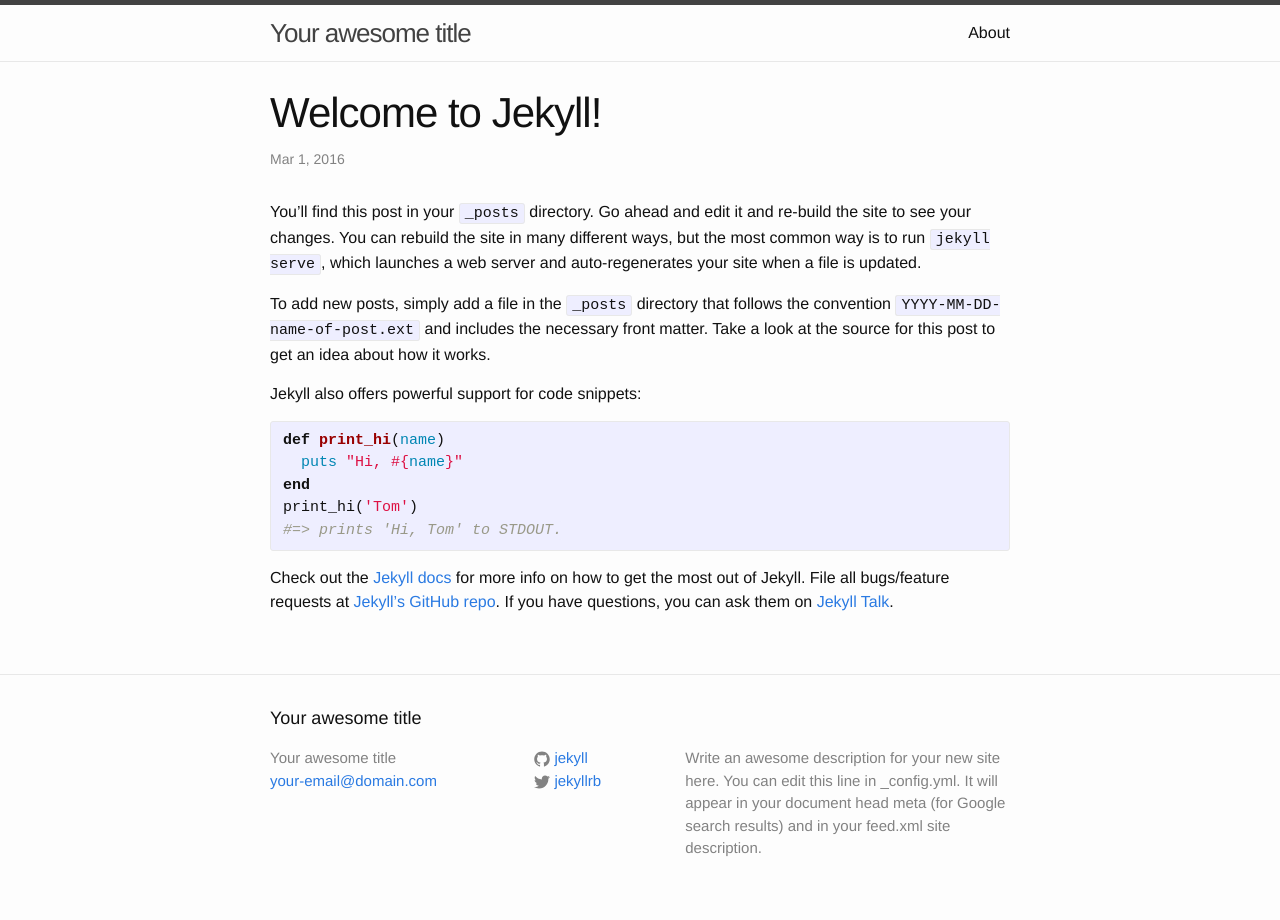
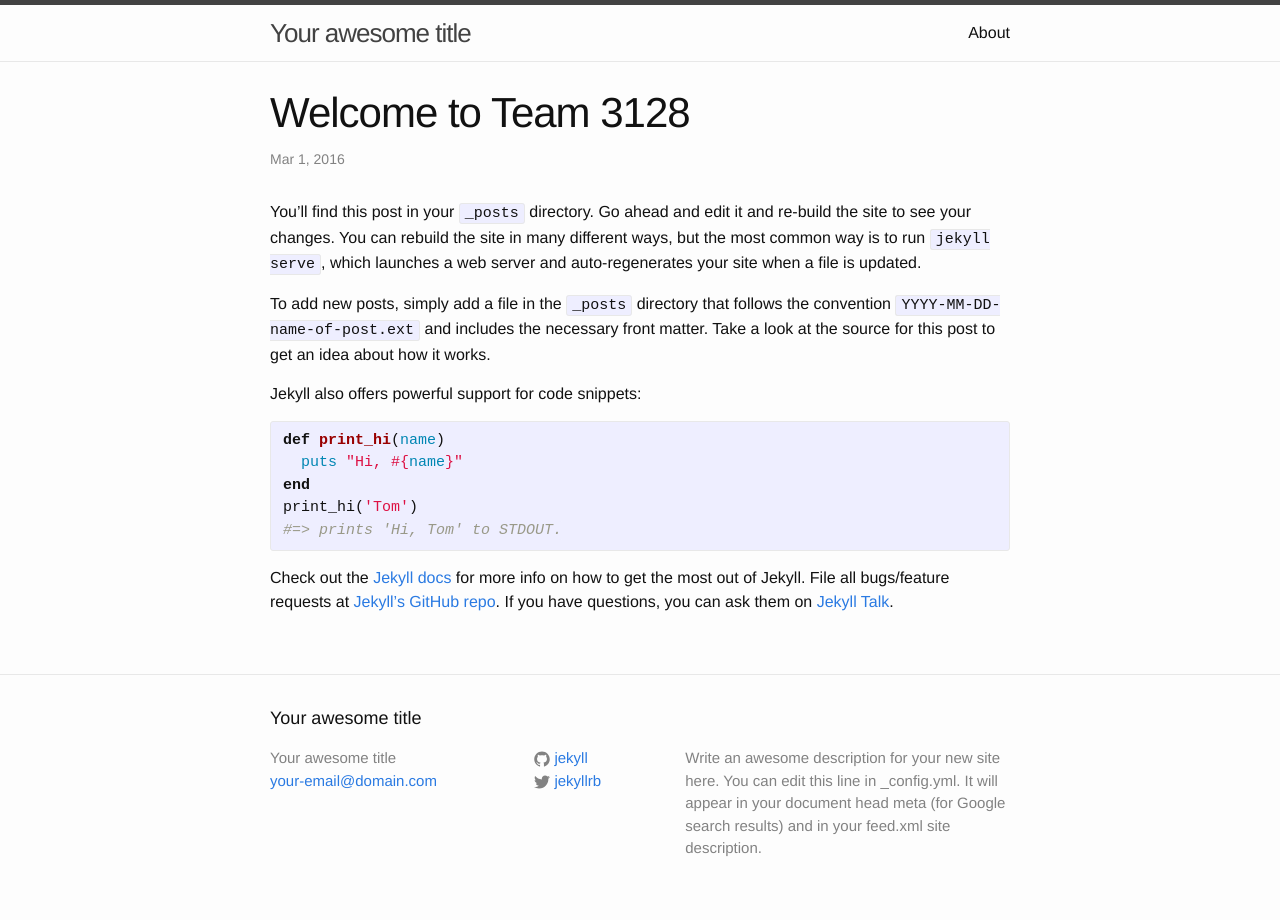
Before and after one commit to uynitsuj/team3128.github.io, a Jekyll site: the page built from _posts/2016-03-01-welcome-to-jekyll.markdown, in a window 1280 px wide. Built offline with Jekyll 4.4.1, drawn with Linux system fonts in a browser that asks for light colours.

Commit message:
Update 2016-03-01-welcome-to-jekyll.markdown

```diff
--- a/_posts/2016-03-01-welcome-to-jekyll.markdown
+++ b/_posts/2016-03-01-welcome-to-jekyll.markdown
@@ -1,6 +1,6 @@
 ---
 layout: post
-title:  "Welcome to Jekyll!"
+title:  "Welcome to Team 3128"
 date:   2016-03-01 15:50:08 -0800
 categories: jekyll update
 ---
```
